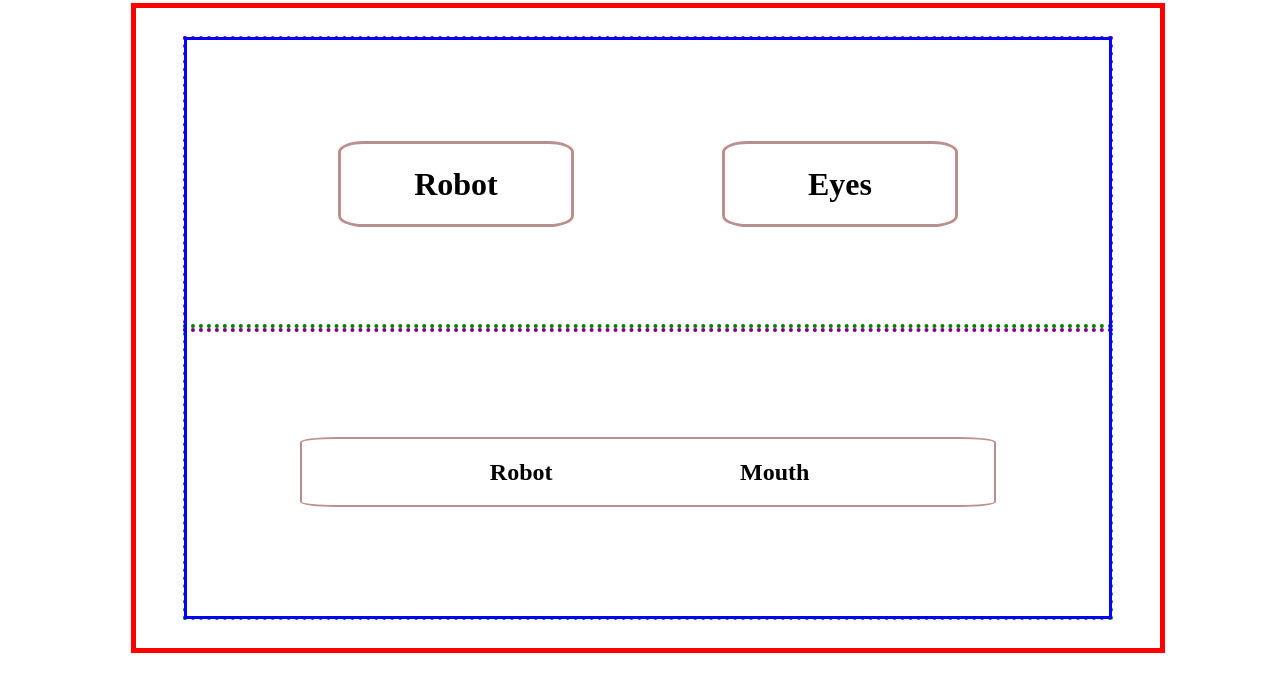
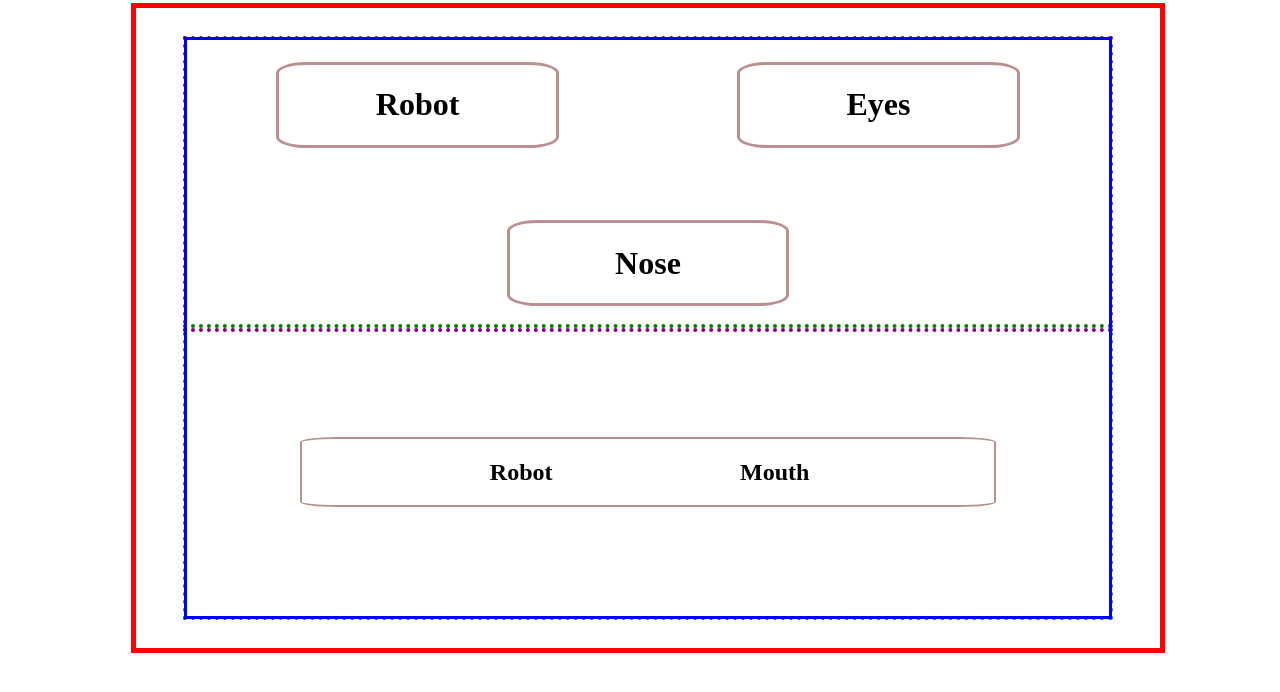
Before and after one commit to blain-crawford/Flex-Practice, a plain HTML site: page index.html in a window 1280 px wide. Drawn offline with Linux system fonts and the light colour scheme.

Commit message:
Working on more flex-box ideas and adding a nose

```diff
--- a/index.html
+++ b/index.html
@@ -11,11 +11,14 @@
     <div class="parent-container">
         <div class='child1'>
             <div class="child1 topper">
-                <div class="children-top">
+                <div class="children-top-left">
                     <h1 class="eyes">Robot</h1>
                 </div>
-                <div class="children-top">
+                <div class="children-top-right">
                     <h1 class="eyes">Eyes</h1>
+                </div>
+                <div class="children-top-right">
+                    <h1 class="eyes">Nose</h1>
                 </div>
             </div>
             <div class="child1 topper bottom">
--- a/styles/styles.css
+++ b/styles/styles.css
@@ -38,6 +38,9 @@ body{
     flex-direction: row;
     justify-content: space-evenly;
     outline: 4px dotted purple;
+    flex-wrap: wrap;
+    gap: 10%;
+    overflow:hidden;
 }
 
 .bottom{
@@ -45,7 +48,7 @@ body{
     outline: 4px dotted green;
 }
 
-.children-top{
+.children-top-left{
     width: 25%;
     height: auto;
     display: flex;
@@ -53,7 +56,19 @@ body{
     justify-content: center;
     outline: 3px solid rosybrown;
     border-radius: 10%;
-    flex-shrink: 1;
+    flex: 0 1 30%;
+    overflow: hidden;
+}
+
+.children-top-right{
+    width: 25%;
+    height: auto;
+    display: flex;
+    align-items: center;
+    justify-content: center;
+    outline: 3px solid rosybrown;
+    border-radius: 10%;
+    flex: 0 1 30%;
     overflow: hidden;
 }
 
```
